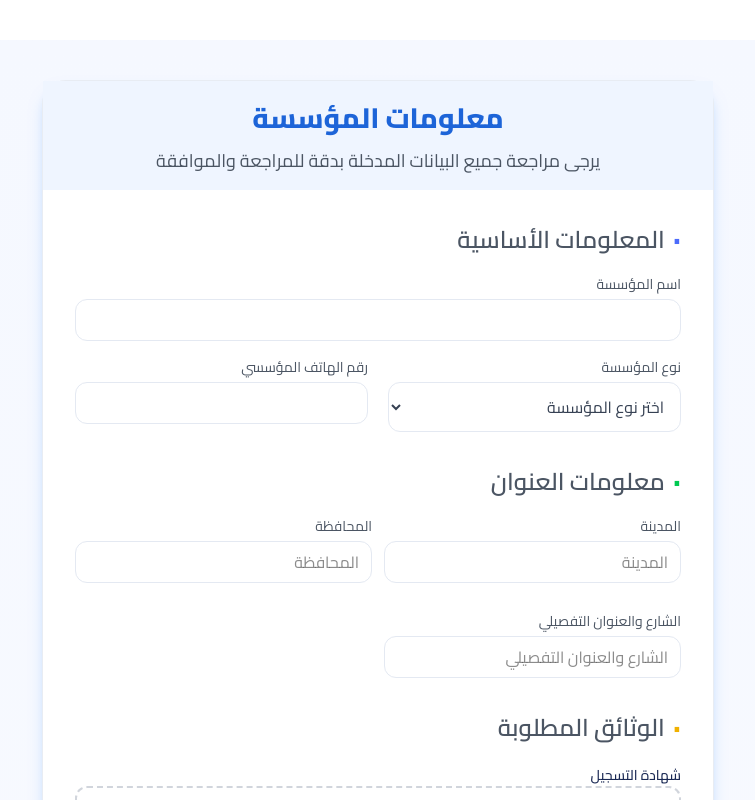
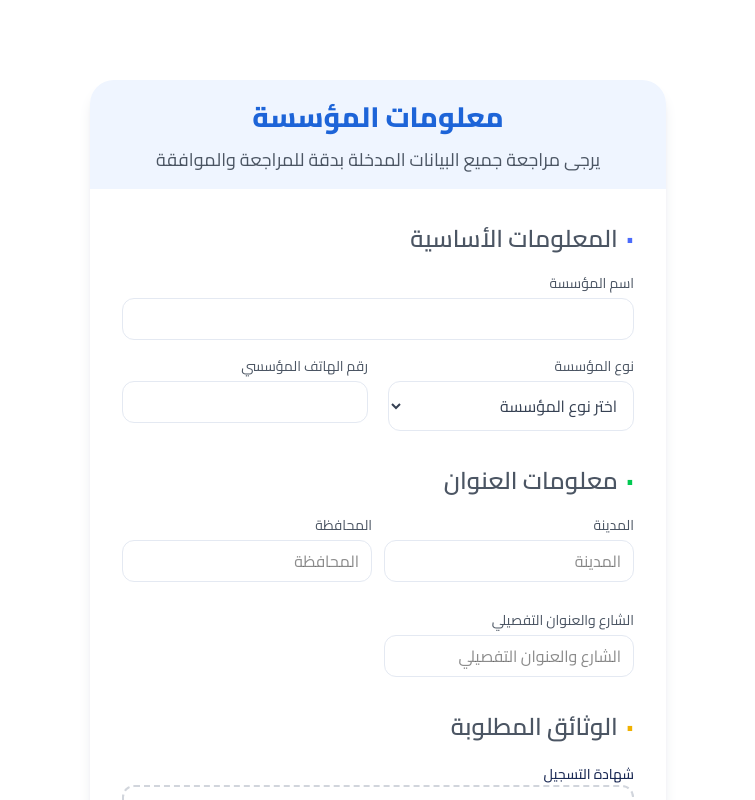
Before and after one commit to Yaffa-Solutions/AlAmal-Platform, a Next.js app in the folder frontend/: page /pages/organizations/create in a window 1280 px wide. Shown: the top 800 px of the page, without its empty margins (262-1017 px from the left). Built offline with nearby package versions, Linux system fonts and the light colour scheme; no server answers.

Commit message:
Change design

```diff
--- a/frontend/src/app/components/organizations/OrganizationForm.tsx
+++ b/frontend/src/app/components/organizations/OrganizationForm.tsx
@@ -54,12 +54,9 @@ export default function OrganizationForm() {
   }, [professionalPreview]);
 
   return (
-    <div
-      dir="rtl"
-      className="font-sans min-h-screen bg-gradient-to-b from-[#f5f8ff] to-[#f8faff] py-10 px-4 "
-    >
-      <div className="max-w-2xl mx-auto bg-white rounded-3xl shadow-lg shadow-blue-200  border border-[#E8ECF3]">
-        <div className=" bg-[#EFF5FF]  py-4 ">
+    <div dir="rtl" className="font-sans min-h-screen py-10 px-4">
+      <div className="w-xl bg-white mx-auto rounded-3xl shadow-lg shadow-gray-200 border border-none">
+        <div className=" bg-[#EFF5FF] rounded-t-3xl py-4 ">
           <h1 className="text-center text-[28px]  font-extrabold text-[#1D64D8] mb-2">
             معلومات المؤسسة
           </h1>
```
